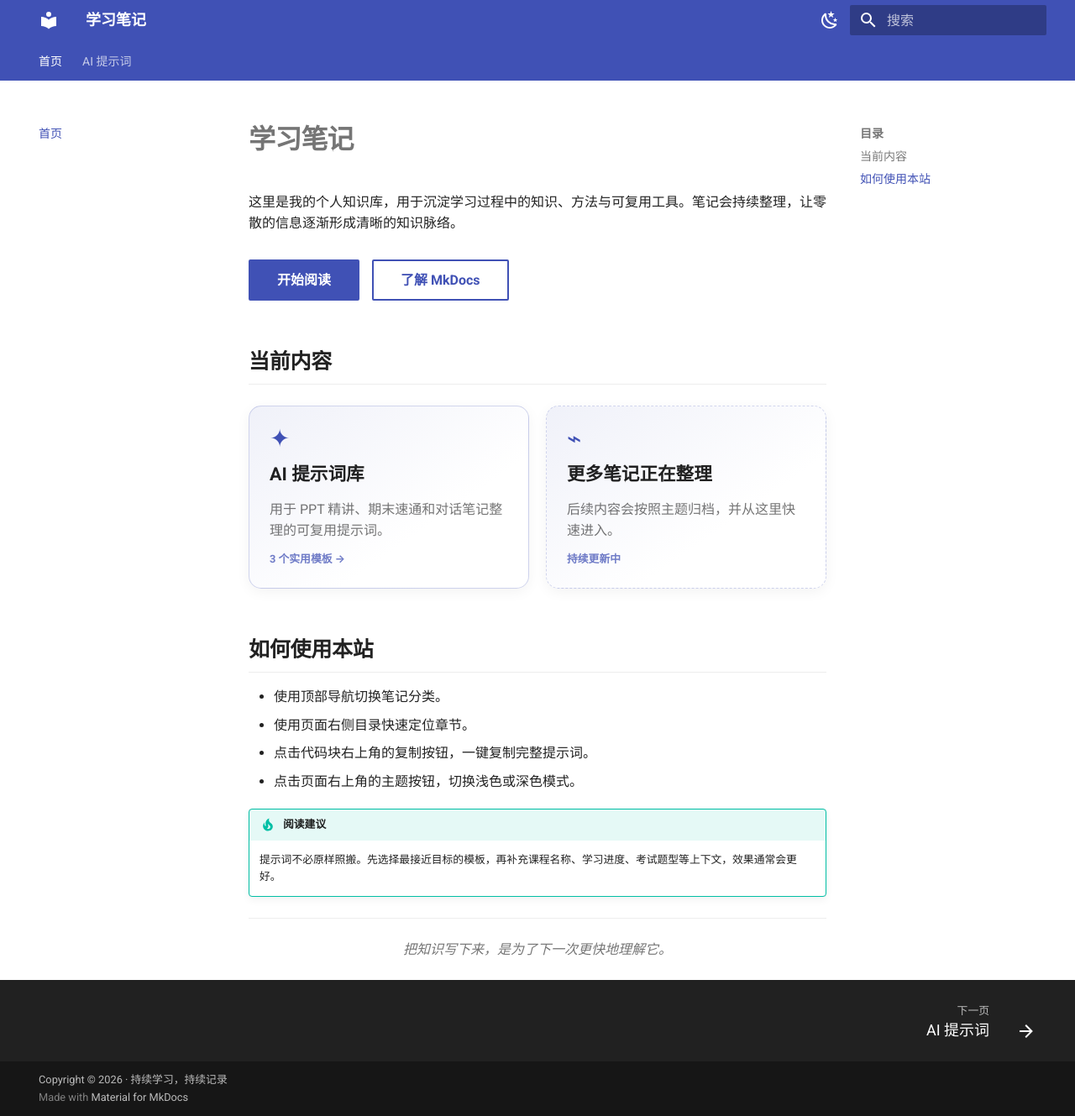
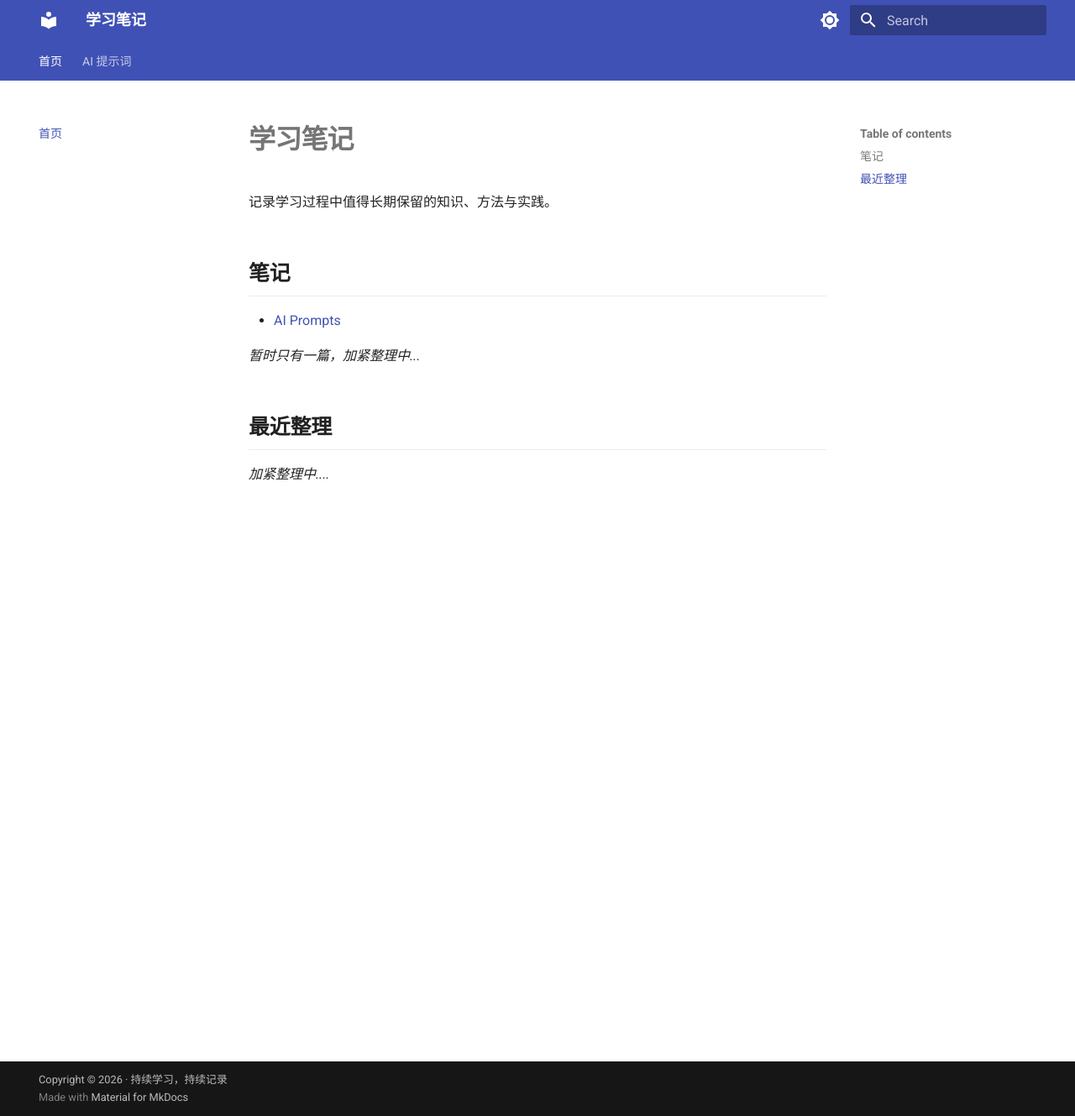
Before and after one commit to yeyousheng7/learning-notes, an MkDocs documentation site: the page built from docs/index.md, in a window 1280 px wide and 1329 px high. Shown: the whole window at 84% size. Built offline with MkDocs 1.6.1 and Material for MkDocs 9.7.7, drawn with Linux system fonts in a browser that asks for light colours.

Commit message:
chore: update index content and theme settings

```diff
--- a/docs/index.md
+++ b/docs/index.md
@@ -1,41 +1,13 @@
-
 # 学习笔记
 
-这里是我的个人知识库，用于沉淀学习过程中的知识、方法与可复用工具。笔记会持续整理，让零散的信息逐渐形成清晰的知识脉络。
+记录学习过程中值得长期保留的知识、方法与实践。
 
-<div class="hero-actions">
-  <a class="md-button md-button--primary" href="AI%20Prompts/">开始阅读</a>
-  <a class="md-button" href="https://www.mkdocs.org/">了解 MkDocs</a>
-</div>
+## 笔记
 
-## 当前内容
+- [AI Prompts](AI Prompts.md)
 
-<div class="note-grid">
-<a class="note-card" href="AI%20Prompts/">
-  <span class="note-card__icon">✦</span>
-  <strong>AI 提示词库</strong>
-  <span>用于 PPT 精讲、期末速通和对话笔记整理的可复用提示词。</span>
-  <small>3 个实用模板 →</small>
-</a>
+*暂时只有一篇，加紧整理中...*
 
-<div class="note-card note-card--muted">
-  <span class="note-card__icon">⌁</span>
-  <strong>更多笔记正在整理</strong>
-  <span>后续内容会按照主题归档，并从这里快速进入。</span>
-  <small>持续更新中</small>
-</div>
-</div>
+## 最近整理
 
-## 如何使用本站
-
-- 使用顶部导航切换笔记分类。
-- 使用页面右侧目录快速定位章节。
-- 点击代码块右上角的复制按钮，一键复制完整提示词。
-- 点击页面右上角的主题按钮，切换浅色或深色模式。
-
-!!! tip "阅读建议"
-    提示词不必原样照搬。先选择最接近目标的模板，再补充课程名称、学习进度、考试题型等上下文，效果通常会更好。
-
----
-
-<p class="home-footer">把知识写下来，是为了下一次更快地理解它。</p>
+*加紧整理中....*
--- a/mkdocs.yml
+++ b/mkdocs.yml
@@ -4,31 +4,27 @@ site_author: yeyousheng7
 
 theme:
   name: material
-  language: zh
+
   features:
-    - navigation.instant
-    - navigation.instant.progress
     - navigation.tabs
+    - navigation.sections
     - navigation.top
-    - navigation.footer
-    - toc.follow
+    - search.suggest
+    - search.highlight
     - content.code.copy
-    - content.code.select
+
   palette:
     - media: "(prefers-color-scheme: light)"
       scheme: default
-      primary: indigo
-      accent: deep purple
       toggle:
-        icon: material/weather-night
-        name: 切换至深色模式
+        icon: material/brightness-7
+        name: 深色模式
+
     - media: "(prefers-color-scheme: dark)"
       scheme: slate
-      primary: indigo
-      accent: deep purple
       toggle:
-        icon: material/weather-sunny
-        name: 切换至浅色模式
+        icon: material/brightness-4
+        name: 浅色模式
 
 nav:
   - 首页: index.md
```
